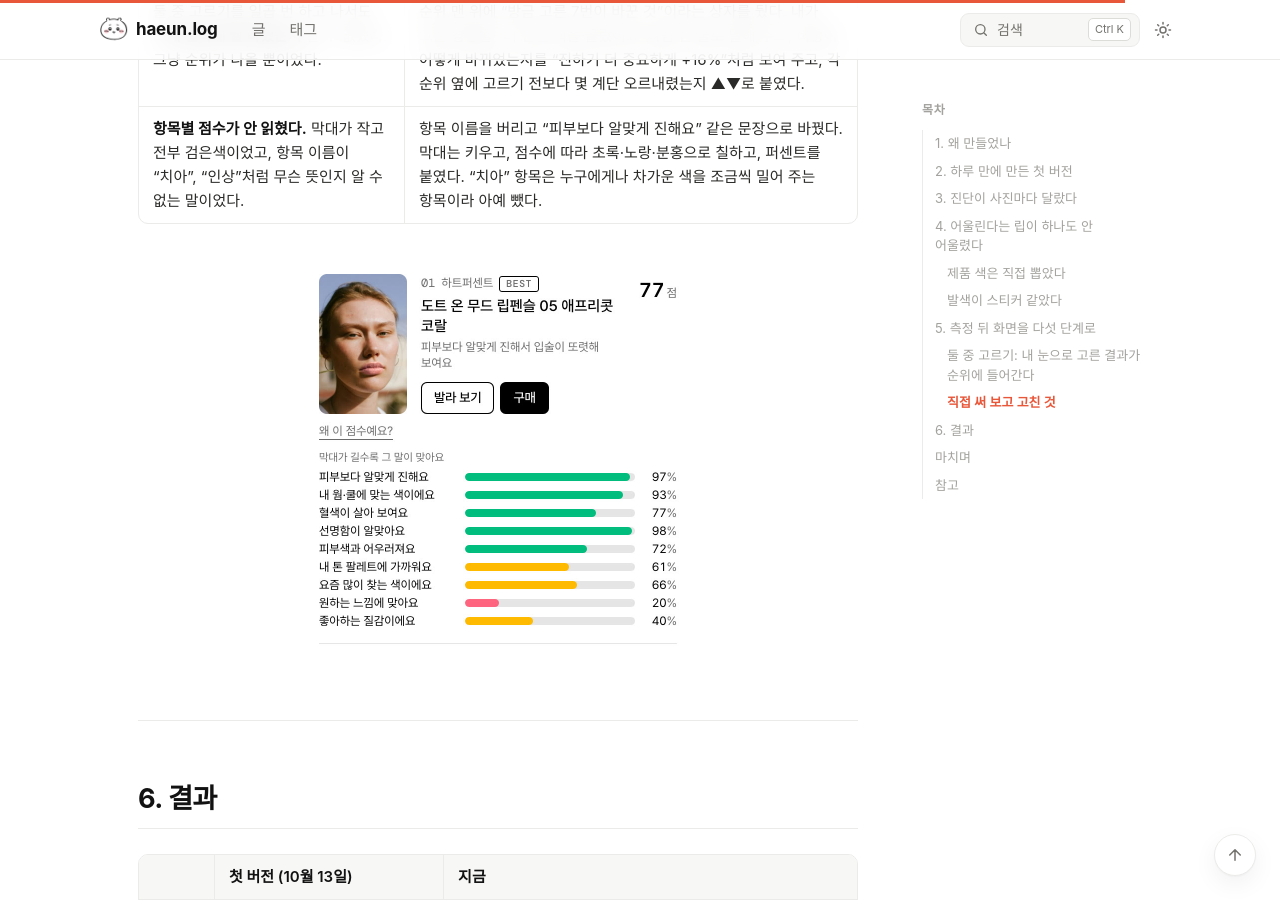
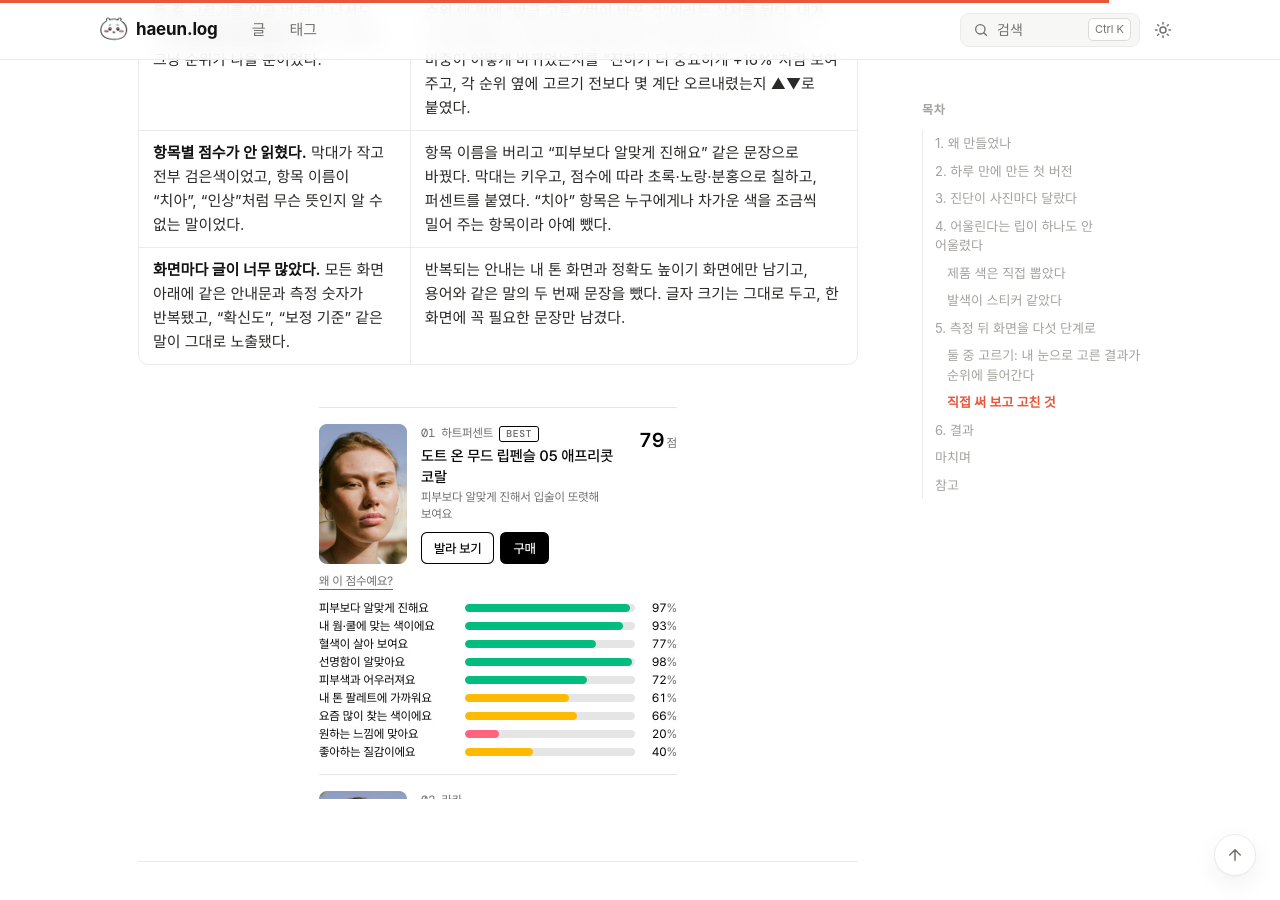
Before and after one commit to OHaEuN/OHaEuN, a Jekyll site: the page built from _posts/2026-11-04-31.md, in a window 1280 px wide and 900 px high, scrolled down 8601 px. Built offline with Jekyll 4.4.1, drawn with Linux system fonts in a browser that asks for light colours; nearby versions of some CDN libraries; some web fonts are replaced.

Commit message:
Post 31: refresh screenshots after the copy cleanup, add the cleanup to the fixes table

```diff
--- a/_posts/2026-11-04-31.md
+++ b/_posts/2026-11-04-31.md
@@ -158,10 +158,11 @@
 | 진단이 끝났는데 **내 퍼스널 컬러가 뭔지** 한눈에 안 들어왔다. 사진이 화면을 거의 다 차지하고, 시즌 이름은 그 밑에 작게 있었다. | 폰에서는 사진을 줄이고, 그 자리에 "내 퍼스널 컬러"라는 제목과 시즌 색 점, 웜톤인지 쿨톤인지 한 문장을 올렸다. 다음 화면부터는 오른쪽 위에 "봄 웜 라이트" 같은 표시가 계속 따라다닌다. |
 | 둘 중 고르기를 일곱 번 하고 나서도 **그게 결과에 뭘 바꿨는지** 알 수 없었다. 그냥 순위가 나올 뿐이었다. | 순위 맨 위에 "방금 고른 7번이 바꾼 것"이라는 상자를 뒀다. 내가 고른 경향을 "더 진한 색을 골랐어요"처럼 한 줄로 말해 주고, 비중이 어떻게 바뀌었는지를 "진하기 더 중요하게 +16%"처럼 보여 주고, 각 순위 옆에 고르기 전보다 몇 계단 오르내렸는지 ▲▼로 붙였다. |
 | **항목별 점수가 안 읽혔다.** 막대가 작고 전부 검은색이었고, 항목 이름이 "치아", "인상"처럼 무슨 뜻인지 알 수 없는 말이었다. | 항목 이름을 버리고 "피부보다 알맞게 진해요" 같은 문장으로 바꿨다. 막대는 키우고, 점수에 따라 초록·노랑·분홍으로 칠하고, 퍼센트를 붙였다. "치아" 항목은 누구에게나 차가운 색을 조금씩 밀어 주는 항목이라 아예 뺐다. |
+| **화면마다 글이 너무 많았다.** 모든 화면 아래에 같은 안내문과 측정 숫자가 반복됐고, "확신도", "보정 기준" 같은 말이 그대로 노출됐다. | 반복되는 안내는 내 톤 화면과 정확도 높이기 화면에만 남기고, 용어와 같은 말의 두 번째 문장을 뺐다. 글자 크기는 그대로 두고, 한 화면에 꼭 필요한 문장만 남겼다. |
 {: data-ke-align="alignLeft"}
 
 <figure class="imageblock alignCenter" markdown="1">
-![내 립 화면의 선택 반영 설명과 항목별 막대](/assets/posts/31/bars.jpg){: width="390"}
+![내 립 화면의 항목별 막대](/assets/posts/31/bars.jpg){: width="390"}
 </figure>
 
 ---
```
Also changed, not shown: assets/posts/31/bars.jpg, assets/posts/31/flow.jpg.
